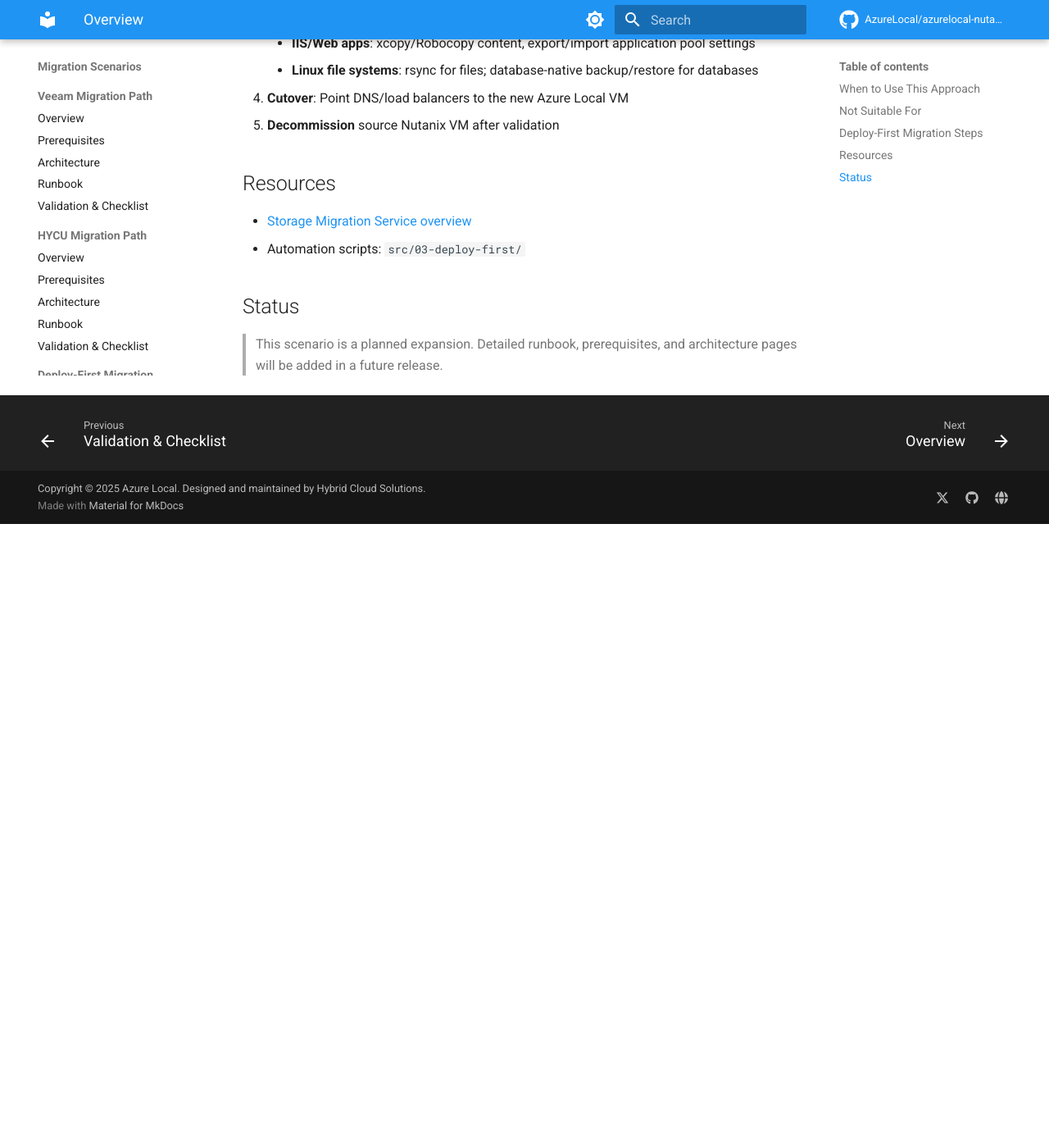
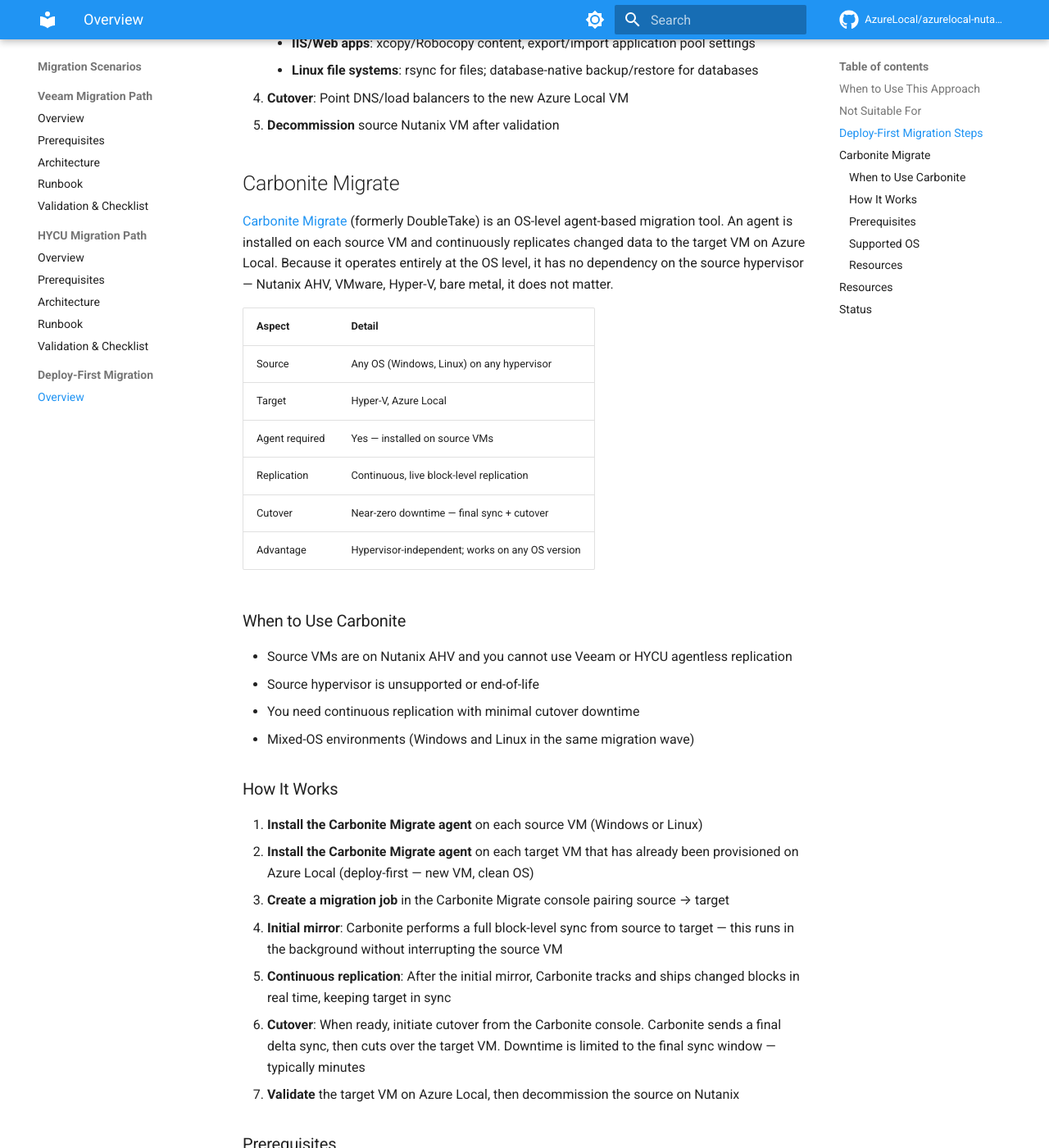
Before and after one commit to AzureLocal/azurelocal-nutanix-migration, an MkDocs documentation site: the page built from docs/scenarios/03-deploy-first/index.md, in a window 1280 px wide and 1400 px high, scrolled down 1237 px. Shown: the whole window at 82% size. Built offline with MkDocs 1.6.1 and Material for MkDocs 9.7.7, drawn with Linux system fonts in a browser that asks for light colours; comment, search, counter and statistics services are not loaded; before the commit the page ends 1876 px from its top, so only the background shows below that; some of the changed text lies outside the part shown.

Commit message:
docs: remove invalid Azure Migrate direct and Zerto references; add Carbonite deploy-first docs and diagrams

```diff
--- a/docs/scenarios/03-deploy-first/index.md
+++ b/docs/scenarios/03-deploy-first/index.md
@@ -35,6 +35,56 @@
 4. **Cutover**: Point DNS/load balancers to the new Azure Local VM
 5. **Decommission** source Nutanix VM after validation
 
+## Carbonite Migrate
+
+[Carbonite Migrate](https://www.carbonite.com/business/products/carbonite-migrate/) (formerly DoubleTake) is an OS-level agent-based migration tool. An agent is installed on each source VM and continuously replicates changed data to the target VM on Azure Local. Because it operates entirely at the OS level, it has no dependency on the source hypervisor — Nutanix AHV, VMware, Hyper-V, bare metal, it does not matter.
+
+| Aspect | Detail |
+|--------|--------|
+| Source | Any OS (Windows, Linux) on any hypervisor |
+| Target | Hyper-V, Azure Local |
+| Agent required | Yes — installed on source VMs |
+| Replication | Continuous, live block-level replication |
+| Cutover | Near-zero downtime — final sync + cutover |
+| Advantage | Hypervisor-independent; works on any OS version |
+
+### When to Use Carbonite
+
+- Source VMs are on Nutanix AHV and you cannot use Veeam or HYCU agentless replication
+- Source hypervisor is unsupported or end-of-life
+- You need continuous replication with minimal cutover downtime
+- Mixed-OS environments (Windows and Linux in the same migration wave)
+
+### How It Works
+
+1. **Install the Carbonite Migrate agent** on each source VM (Windows or Linux)
+2. **Install the Carbonite Migrate agent** on each target VM that has already been provisioned on Azure Local (deploy-first — new VM, clean OS)
+3. **Create a migration job** in the Carbonite Migrate console pairing source → target
+4. **Initial mirror**: Carbonite performs a full block-level sync from source to target — this runs in the background without interrupting the source VM
+5. **Continuous replication**: After the initial mirror, Carbonite tracks and ships changed blocks in real time, keeping target in sync
+6. **Cutover**: When ready, initiate cutover from the Carbonite console. Carbonite sends a final delta sync, then cuts over the target VM. Downtime is limited to the final sync window — typically minutes
+7. **Validate** the target VM on Azure Local, then decommission the source on Nutanix
+
+### Prerequisites
+
+- Carbonite Migrate license (contact [Carbonite/OpenText sales](https://www.carbonite.com/business/products/carbonite-migrate/))
+- Network connectivity from source Nutanix AHV VMs to target Azure Local VMs (ports 6325 TCP, 6326 TCP)
+- Target VMs pre-provisioned on Azure Local with matching OS version — this is the deploy-first step
+- Agent installation rights on source VMs (local admin on Windows, root/sudo on Linux)
+
+### Supported OS
+
+| OS | Versions |
+|----|----------|
+| Windows Server | 2012 R2, 2016, 2019, 2022 |
+| Windows (client) | Not supported for server migrations |
+| Linux | RHEL/CentOS 7+, SLES 12+, Ubuntu 18.04+ |
+
+### Resources
+
+- [Carbonite Migrate product page](https://www.carbonite.com/business/products/carbonite-migrate/)
+- [Carbonite Migrate documentation](https://www.carbonite.com/support/)
+
 ## Resources
 
 - [Storage Migration Service overview](https://learn.microsoft.com/en-us/windows-server/storage/storage-migration-service/overview)
--- a/mkdocs.yml
+++ b/mkdocs.yml
@@ -52,8 +52,6 @@ nav:
           - Validation & Checklist: scenarios/02-hycu/validation.md
       - Deploy-First Migration:
           - Overview: scenarios/03-deploy-first/index.md
-      - Additional Scenarios:
-          - Overview: scenarios/05-additional/index.md
   - Proof of Concept:
       - Overview: poc/index.md
       - Test Matrix: poc/test-matrix.md
```
Also changed, not shown: docs/diagrams/index.md (+13 -0 lines), docs/index.md (+0 -6 lines), docs/overview/tool-comparison.md (+0 -10 lines), docs/reference/tool-comparison-matrix.md (+9 -11 lines), docs/scenarios/05-additional/index.md (deleted, +0 -74 lines), 1 other file.
